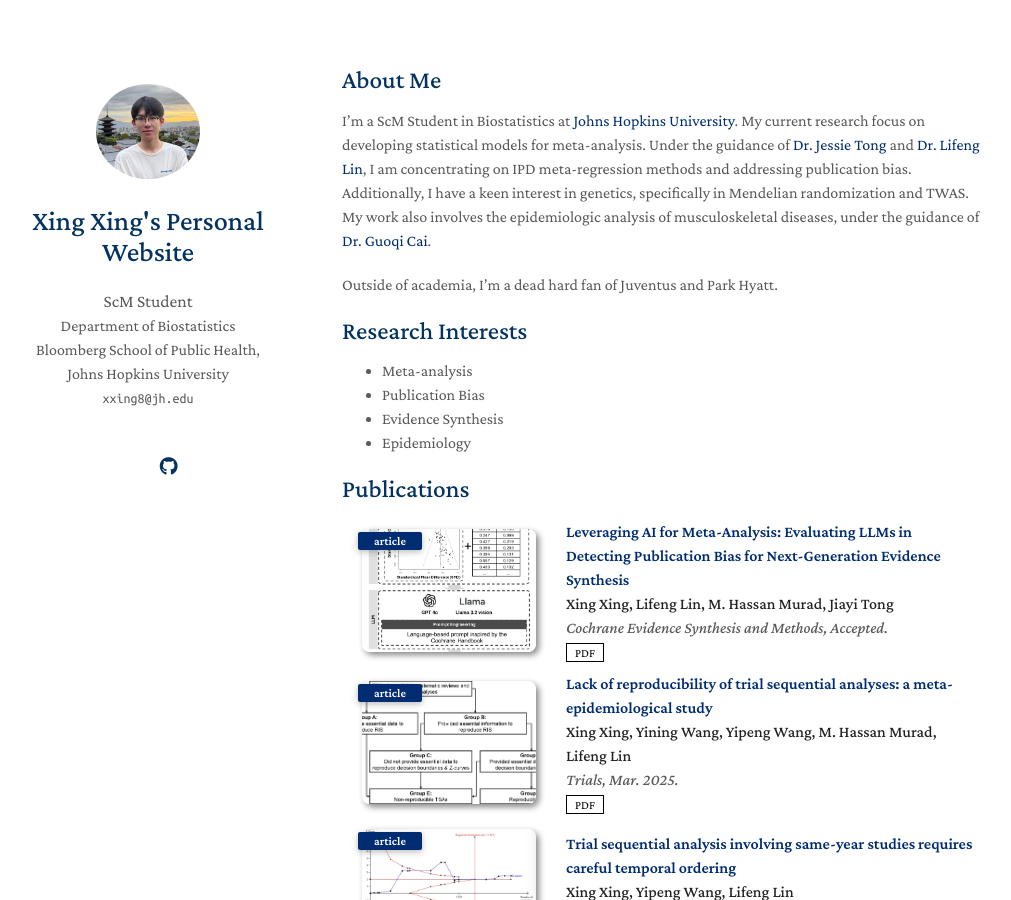
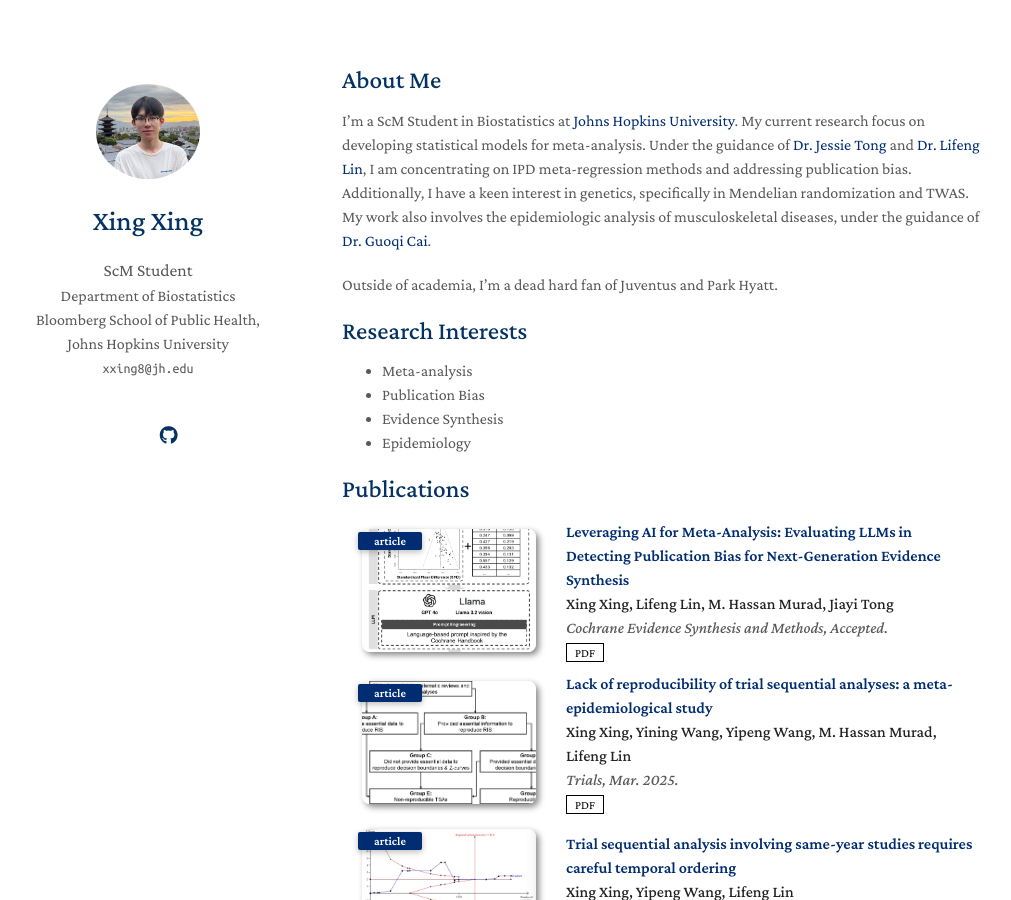
Before and after one commit to KevinXing3/kevinXing3.github.io, a Jekyll site: the page built from index.md, in a window 1280 px wide and 900 px high. Shown: the whole window, without its empty margins (128-1139 px from the left). Built offline with Jekyll 4.4.1, drawn with Linux system fonts in a browser that asks for light colours; nearby versions of some CDN libraries; a style sheet for code colours, icons or effects is not loaded; our own code applies the rules of GitHub Pages for plain Markdown files.

Commit message:
Update _config.yml

```diff
--- a/_config.yml
+++ b/_config.yml
@@ -1,6 +1,6 @@
 # Basic Information
 url: https://KevinXing3.github.io
-title: Xing Xing's Personal Website
+title: Xing Xing
 position: ScM Student
 affiliation: Department of Biostatistics Bloomberg School of Public Health, Johns Hopkins University
 # subaffiliation:
```
